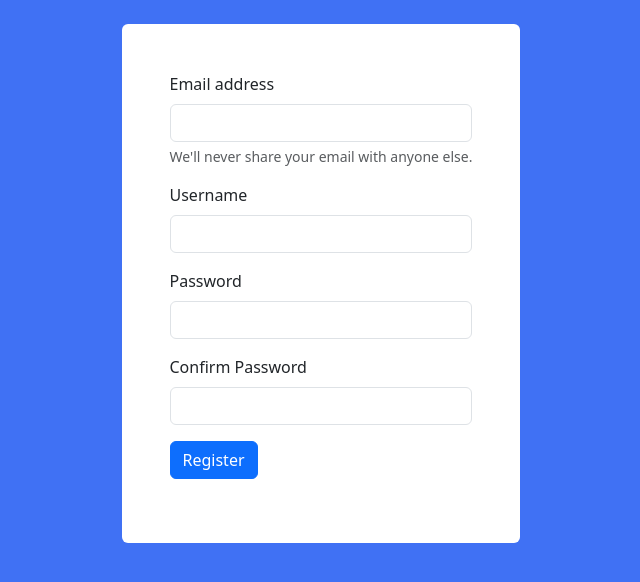
After one commit to NurikN999/to-do, a Flask app: page /register in a window 1280 px wide. The commit adds this page. Shown: the top 582 px of the page, without its empty margins (319-959 px from the left). Run offline with Flask 3, Linux system fonts and the light colour scheme; some libraries are stand-ins or nearby versions.

Commit message:
feat: register page done

```diff
--- a/app.py
+++ b/app.py
@@ -7,19 +7,24 @@ app.secret_key = '!)@.Y~VqN0+F[;O'
 db = SQLAlchemy(app)
 
 
-class User(db.Model):
+class Users(db.Model):
     id = db.Column(db.Integer, primary_key=True)
     username = db.Column(db.String(40), unique=True)
     email = db.Column(db.String(100), unique=True)
     password = db.Column(db.String(200))
-    tasks = db.relationship('Task', lazy=True)
+    tasks = db.relationship('Tasks', lazy=True)
+
+    def __init__(self, username, email,  password):
+        self.username = username
+        self.email = email
+        self.password = password
 
 
-class Task(db.Model):
+class Tasks(db.Model):
     id = db.Column(db.Integer, primary_key=True)
     title = db.Column(db.String(100))
     status = db.Column(db.Integer)
-    user_id = db.Column(db.Integer, db.ForeignKey('user.id'))
+    user_id = db.Column(db.Integer, db.ForeignKey('users.id'))
 
 
 @app.route('/', methods=['GET'])
@@ -27,6 +32,24 @@ def main_page():
     return render_template('main.html')
 
 
+@app.route('/register', methods=['GET', 'POST'])
+def register():
+    if request.method == 'GET':
+        return render_template('auth/register.html')
+    else:
+        username = request.form.get('username')
+        email = request.form.get('email')
+        password = request.form.get('password')
+        confirm_password = request.form.get('confirmPassword')
+
+        if password == confirm_password:
+            user = Users(username=username, email=email, password=password)
+            db.session.add(user)
+            db.session.commit()
+
+            return redirect('/login')
+
+
 if __name__ == '__main__':
     with app.app_context():
         db.create_all()
--- /dev/null
+++ b/templates/auth/register.html
@@ -0,0 +1,39 @@
+{% extends 'layout.html' %}
+
+{% block body %}
+<style>
+    body{
+        background-color: #4071F4;
+    }
+</style>
+<div class="container">
+    <div class="d-flex flex-row justify-content-center">
+        <form action="/register" method="post" style="background-color: #ffffff" class="p-5 rounded my-4">
+            <div class="mb-3">
+                <label for="email" class="form-label">Email address</label>
+                <input type="email" class="form-control" name="email" aria-describedby="emailHelp">
+                <div id="emailHelp" class="form-text">We'll never share your email with anyone else.</div>
+            </div>
+
+            <div class="mb-3">
+                <label for="username" class="form-label">Username</label>
+                <input type="text" class="form-control" name="username">
+            </div>
+
+            <div class="mb-3">
+                <label for="password" class="form-label">Password</label>
+                <input type="password" class="form-control" name="password">
+            </div>
+
+            <div class="mb-3">
+                <label for="confirmPassword" class="form-label">Confirm Password</label>
+                <input type="password" class="form-control" name="confirmPassword">
+            </div>
+
+            <div class="mb-3">
+                <input type="submit" class="btn btn-primary" value="Register">
+            </div>
+        </form>
+    </div>
+</div>
+{% endblock body %}
--- a/templates/main.html
+++ b/templates/main.html
@@ -10,7 +10,7 @@
 
         <div class="d-flex flex-row justify-content-evenly p-5">
             <a href="#" class="btn btn-primary">Login</a>
-            <a href="#" class="btn btn-primary">Register</a>
+            <a href="/register" class="btn btn-primary">Register</a>
         </div>
     </div>
 </div>
```
Also changed, not shown: instance/db.sqlite3 (added).
